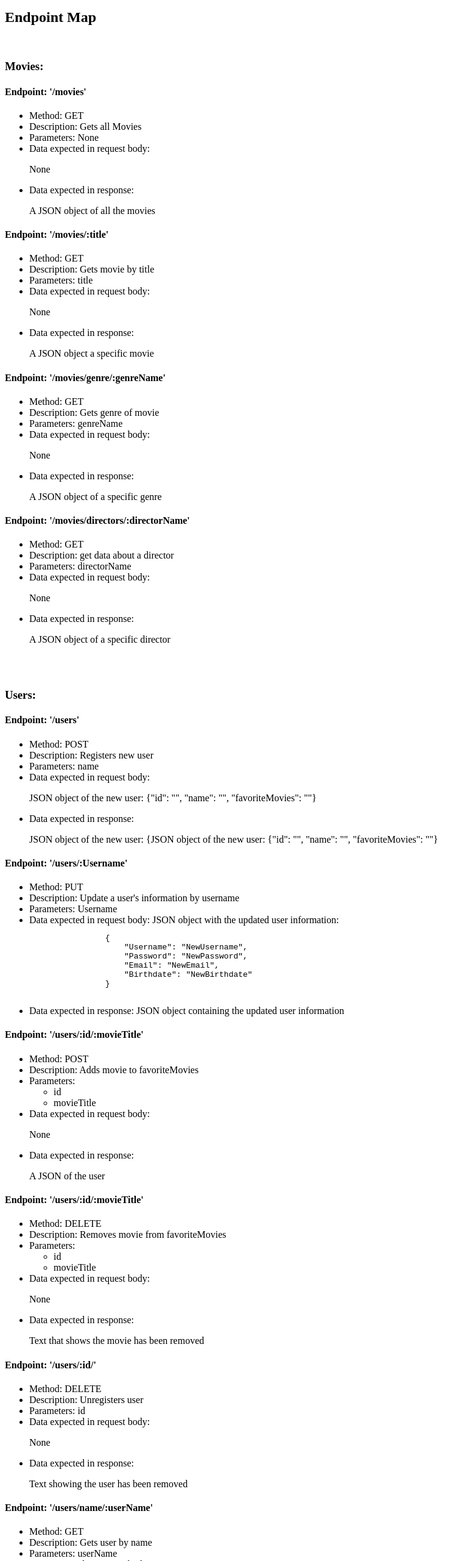
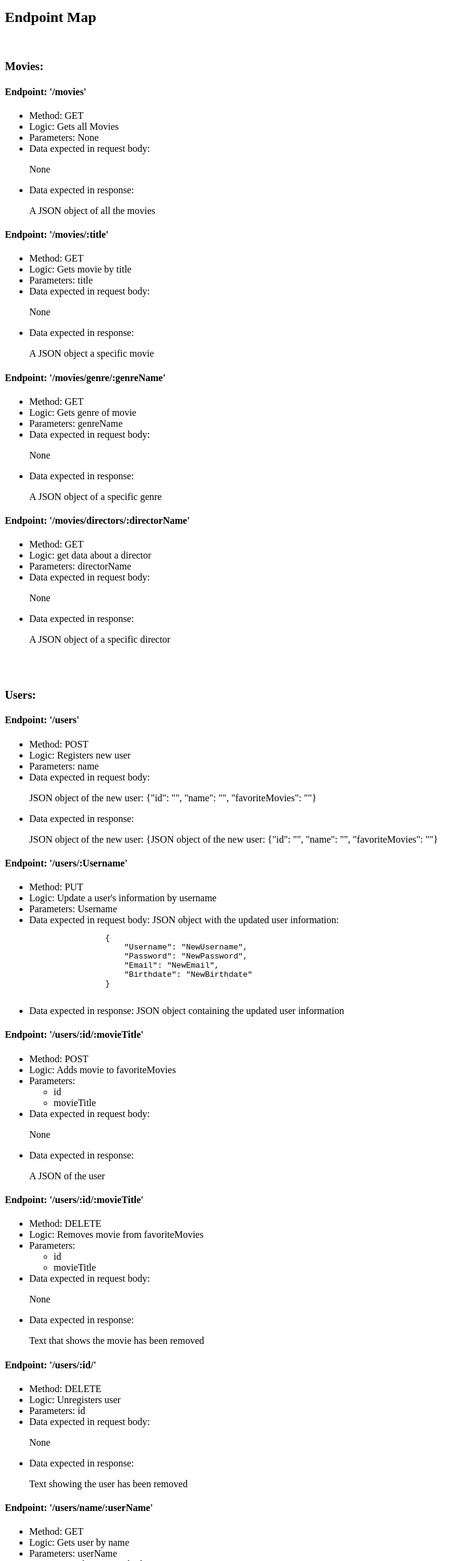
Before and after one commit to jcody49/movie_api, a website: page public/documentation.html in a window 1280 px wide. Shown: the part 240-2800 px from the top of the page at 61% size, without its empty margins (0-772 px from the left). Drawn offline with Linux system fonts and the light colour scheme.

Commit message:
Logic updated passport installed
Logic updated passport installed

```diff
--- a/package.json
+++ b/package.json
@@ -12,11 +12,15 @@
   "dependencies": {
     "body-parser": "^1.20.2",
     "express": "^4.18.2",
+    "jsonwebtoken": "^9.0.0",
     "lodash": "^4.17.21",
     "mongodb": "^5.6.0",
     "mongoose": "^7.2.4",
     "morgan": "^1.10.0",
     "nodemon": "^2.0.22",
+    "passport": "^0.6.0",
+    "passport-jwt": "^4.0.1",
+    "passport-local": "^1.0.0",
     "uuid": "^9.0.0"
   },
   "devDependencies": {
--- a/public/documentation.html
+++ b/public/documentation.html
@@ -22,7 +22,7 @@
             <h4>Endpoint: '/movies'</h4>
             <ul>
                 <li>Method: GET</li>
-                <li>Description: Gets all Movies</li>
+                <li>Logic: Gets all Movies</li>
                 <li>Parameters: None</li>
                 <li>Data expected in request body:</li>
                 <p>None</p>
@@ -34,7 +34,7 @@
             <h4>Endpoint: '/movies/:title'</h4>
             <ul>
                 <li>Method: GET</li>
-                <li>Description: Gets movie by title</li>
+                <li>Logic: Gets movie by title</li>
                 <li>Parameters: title</li>
                 <li>Data expected in request body:</li>
                 <p>None</p>
@@ -47,7 +47,7 @@
             <h4>Endpoint: '/movies/genre/:genreName'</h4>
             <ul>
                 <li>Method: GET</li>
-                <li>Description: Gets genre of movie</li>
+                <li>Logic: Gets genre of movie</li>
                 <li>Parameters: genreName</li>
                 <li>Data expected in request body:</li>
                 <p>None</p>
@@ -59,7 +59,7 @@
             <h4>Endpoint: '/movies/directors/:directorName'</h4>
             <ul>
                 <li>Method: GET</li>
-                <li>Description: get data about a director</li>
+                <li>Logic: get data about a director</li>
                 <li>Parameters: directorName</li>
                 <li>Data expected in request body:</li>
                 <p>None</p>
@@ -77,7 +77,7 @@
             <h4>Endpoint: '/users'</h4>
             <ul>
                 <li>Method: POST</li>
-                <li>Description: Registers new user</li>
+                <li>Logic: Registers new user</li>
                 <li>Parameters: name</li>
                 <li>Data expected in request body:</li>
                 <p>JSON object of the new user: {"id": "", "name": "", "favoriteMovies": ""}</p>
@@ -89,7 +89,7 @@
             <h4>Endpoint: '/users/:Username'</h4>
             <ul>
                 <li>Method: PUT</li>
-                <li>Description: Update a user's information by username</li>
+                <li>Logic: Update a user's information by username</li>
                 <li>Parameters: Username</li>
                 <li>Data expected in request body: JSON object with the updated user information:</li>
                 <pre>
@@ -107,7 +107,7 @@
             <h4>Endpoint: '/users/:id/:movieTitle'</h4>
             <ul>
                 <li>Method: POST</li>
-                <li>Description: Adds movie to favoriteMovies</li>
+                <li>Logic: Adds movie to favoriteMovies</li>
                 <li>Parameters:</li>
                 <ul>
                     <li>id</li>
@@ -123,7 +123,7 @@
             <h4>Endpoint: '/users/:id/:movieTitle'</h4>
             <ul>
                 <li>Method: DELETE</li>
-                <li>Description: Removes movie from favoriteMovies</li>
+                <li>Logic: Removes movie from favoriteMovies</li>
                 <li>Parameters:</li>
                     <ul>
                         <li>id</li>
@@ -139,7 +139,7 @@
             <h4>Endpoint: '/users/:id/'</h4>
             <ul>
                 <li>Method: DELETE</li>
-                <li>Description: Unregisters user</li>
+                <li>Logic: Unregisters user</li>
                 <li>Parameters: id</li>
                 <li>Data expected in request body:</li>
                 <p>None</p>
@@ -151,7 +151,7 @@
             <h4>Endpoint: '/users/name/:userName'</h4>
             <ul>
                 <li>Method: GET</li>
-                <li>Description: Gets user by name</li>
+                <li>Logic: Gets user by name</li>
                 <li>Parameters: userName</li>
                 <li>Data expected in request body: None</li>
                 <li>Data expected in response: A JSON object of a specific user</li>
@@ -161,7 +161,7 @@
             <h4>Endpoint: '/users'</h4>
             <ul>
                 <li>Method: GET</li>
-                <li>Description: Gets all users</li>
+                <li>Logic: Gets all users</li>
                 <li>Parameters: None</li>
                 <li>Data expected in request body: None</li>
                 <li>Data expected in response: A JSON object containing all users</li>
```
Also changed, not shown: passport.js (added, +42 -0 lines), 1 other file.
